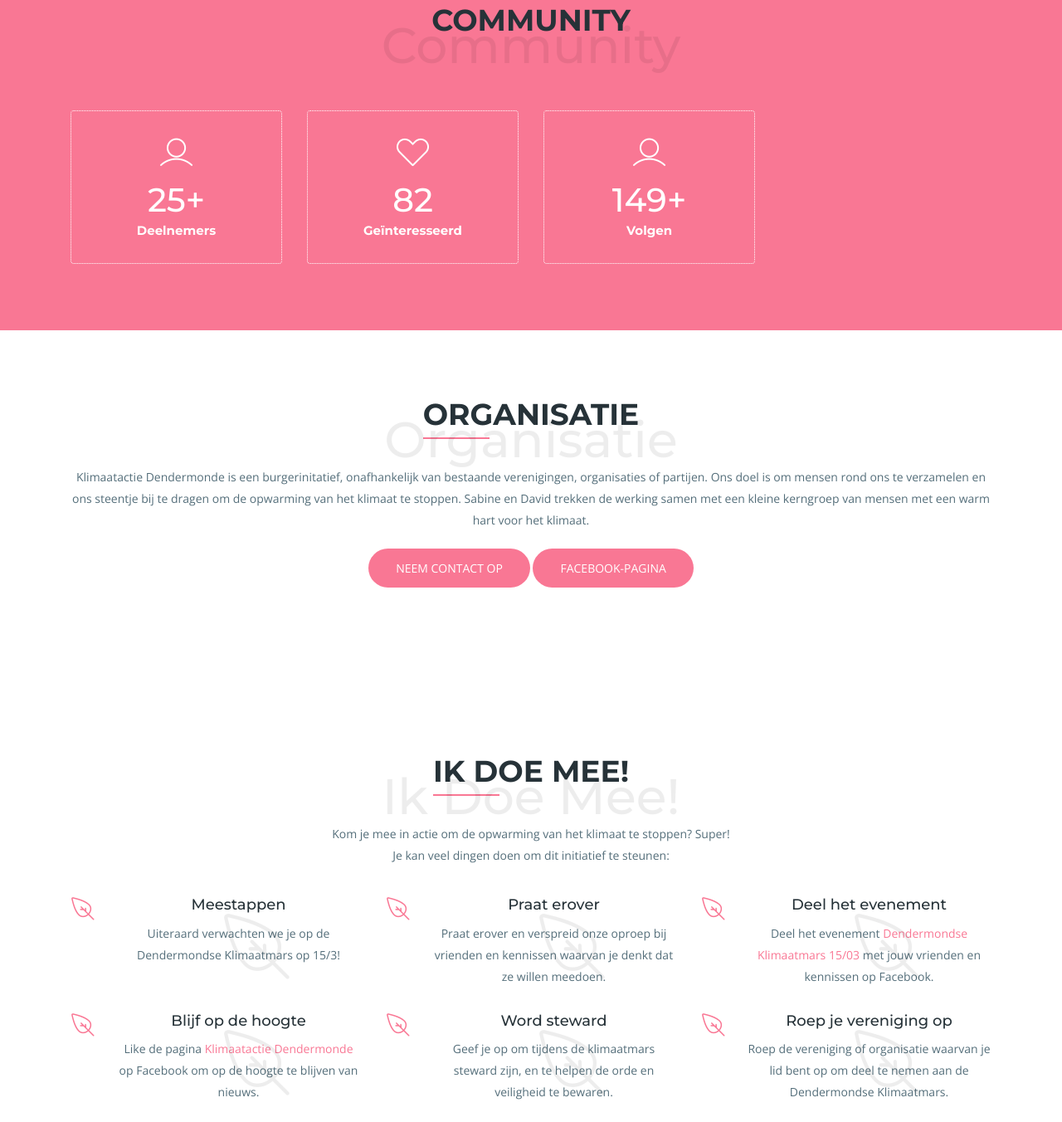
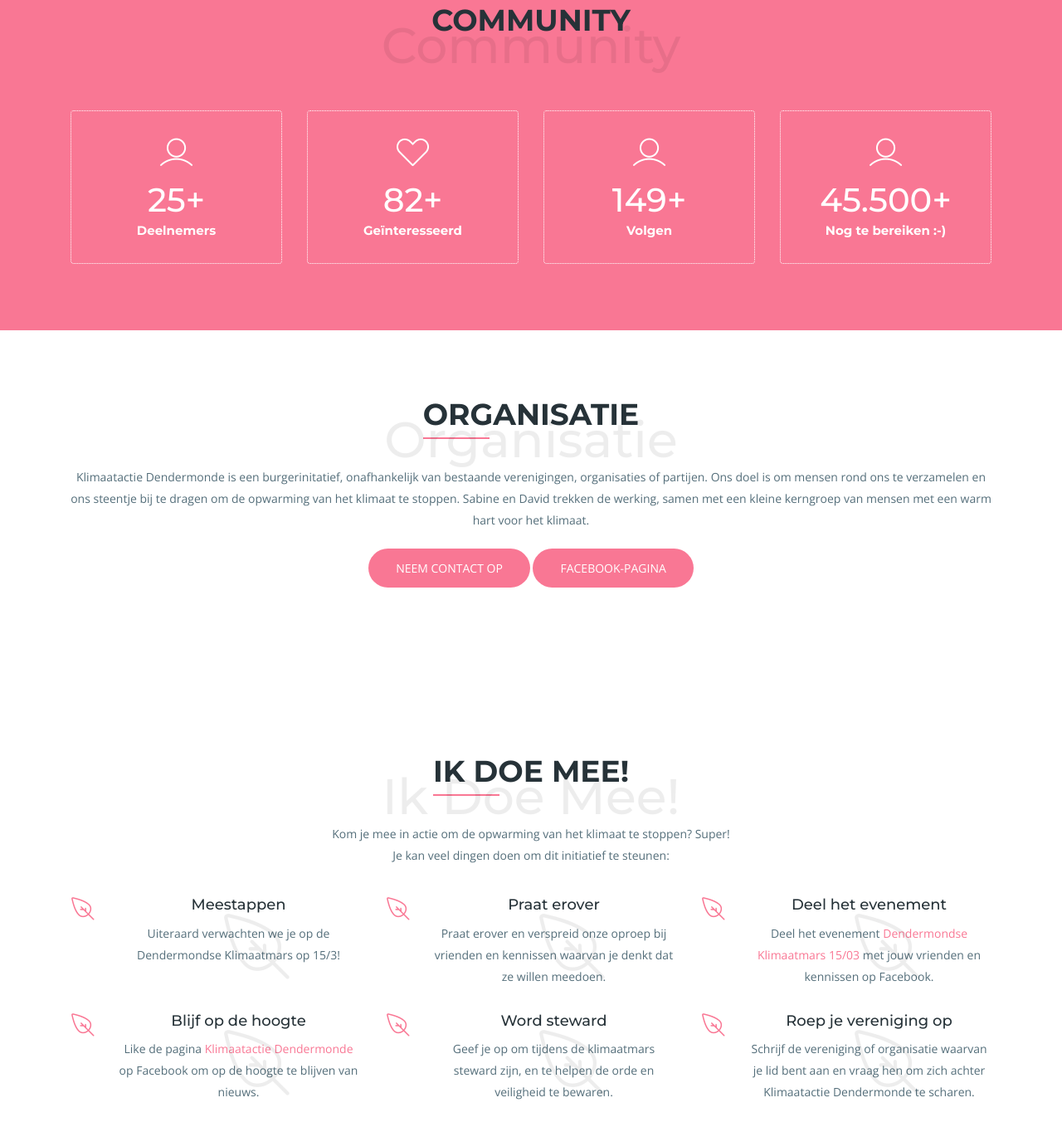
Before and after one commit to klimaatactiedendermonde/Klimaatactie-Dendermonde-docu, a plain HTML site: page Website/index.html in a window 1280 px wide. Shown: the part 1965-3317 px from the top of the page at 83% size. Drawn offline with nearby package versions, Linux system fonts and the light colour scheme; files whose address does not match are found by name.

Commit message:
Small changes
Small changes

```diff
--- a/Website/index.html
+++ b/Website/index.html
@@ -74,7 +74,7 @@
               <div class="carousel-caption text-left">
                 <h3 class="wow fadeInRight" data-wow-delay="0.5s">Het loopt mis met het klimaat, we voelen het allemaal.</h1>
                 <h2 class="wow fadeInRight" data-wow-delay="2.0s">Laat ons er iets aan doen!</h2>
-                <h4 class="wow fadeInRight" data-wow-delay="3.0s">Wij willen een ambiteus en bindend plan om de opwarming van de Aarde te stoppen!</h4>
+                <h4 class="wow fadeInRight" data-wow-delay="3.0s">Wij willen een ambiteus en bindend plan om de opwarming van de Aarde te stoppen.</h4>
                 <a class="btn btn-lg btn-common btn-effect wow fadeInRight" data-wow-delay="6s" href="#ikdoemee">Ik doe mee!</a>
               </div>
             </div>
@@ -275,7 +275,7 @@
                 <i class="lni-heart"></i>
               </div>
               <div class="fact-count">
-                <h3><span class="counter">82</span></h3>
+                <h3><span class="counter">82</span>+</h3>
                 <h4>Geïnteresseerd</h4>
               </div>
             </div>
@@ -291,7 +291,17 @@
               </div>
             </div>
           </div>
-
+          <div class="col-sm-6 col-md-6 col-lg-3">
+            <div class="facts-item">
+              <div class="icon">
+                <i class="lni-user"></i>
+              </div>
+              <div class="fact-count">
+                <h3><span class="counter">45.500</span>+</h3>
+                <h4>Nog te bereiken :-)</h4>
+              </div>
+            </div>
+          </div>
         </div>
       </div>
     </div>
@@ -305,7 +315,7 @@
           <h2 class="section-title">Organisatie</h2>
           <span>Organisatie</span>
           <br>
-		  <p class="section-subtitle">Klimaatactie Dendermonde is een burgerinitatief, onafhankelijk  van bestaande verenigingen, organisaties of partijen. Ons doel is om mensen rond ons te verzamelen en ons steentje bij te dragen om de opwarming van het klimaat te stoppen. Sabine en David trekken de werking samen met een kleine kerngroep van mensen met een warm hart voor het klimaat. </p>
+		  <p class="section-subtitle">Klimaatactie Dendermonde is een burgerinitatief, onafhankelijk  van bestaande verenigingen, organisaties of partijen. Ons doel is om mensen rond ons te verzamelen en ons steentje bij te dragen om de opwarming van het klimaat te stoppen. Sabine en David trekken de werking, samen met een kleine kerngroep van mensen met een warm hart voor het klimaat. </p>
 		  <br>
 		  <p>
 			<a href="mailto:info@klimaatactiedendermonde.be?Subject=Contact%20via%20website" class="btn btn-common btn-effect">Neem contact op</a>
@@ -407,7 +417,7 @@
 				  <div class="featured-content">
 					<div class="icon-o"><i class="lni-leaf"></i></div>
 					<h4>Roep je vereniging op</h4>
-					<p>Roep de vereniging of organisatie waarvan je lid bent op om deel te nemen aan de Dendermondse Klimaatmars.</p>
+					<p>Schrijf de vereniging of organisatie waarvan je lid bent aan en vraag hen om zich achter Klimaatactie Dendermonde te scharen.</p>
 				  </div>
 				</div>
 			  </div>
@@ -506,7 +516,7 @@
                   <div class="contact-info">
                     <i class="lni-facebook"></i>
                     <h5>Facebook</h5>
-                    <p>Pagina: <a href="https://www.facebook.com/Klimaatactie-Dendermonde-2523951150967140" target="_blank"></a>Klimaatactie Dendermonde</a></p>
+                    <p>Pagina: <a href="https://www.facebook.com/Klimaatactie-Dendermonde-2523951150967140" target="_blank">Klimaatactie Dendermonde</a></p>
 					<p>Evenement: <a href="https://www.facebook.com/events/1190446227794177/" target="_blank">Dendermondse Klimaatmars 15/03</a></p>
 					</p>
                   </div>
@@ -520,7 +530,8 @@
                   <div class="contact-info">
                     <i class="lni-phone"></i>
                     <h5>Phone</h5>
-                    <p>0475 85 83 67</p>
+                    <p>David 0475 85 83 67</p>
+                    <p>Sabine 04xx xx xx xx</p>
                   </div>
                 </div>
               </div>
```
Also changed, not shown: Website/googlea0ed962c44148d30.html (added, +1 -0 lines).
